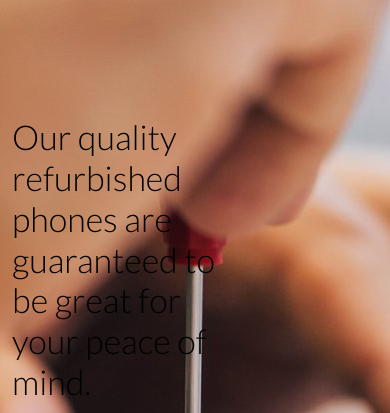
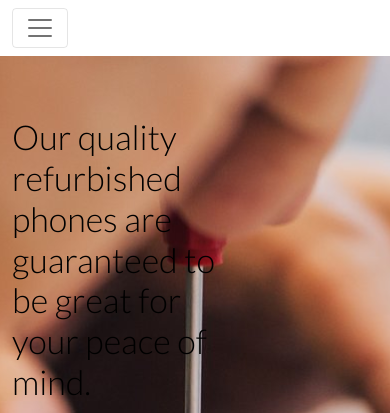
Before and after one commit to kristi0403/LCD-King, a Django app: page / in a window 390 px wide. Shown: the top 413 px of the page. Run offline with Django 3.2, Linux system fonts and the light colour scheme; some libraries are stand-ins or nearby versions.

Commit message:
created the includes templates folder for the mobile header and the main nav

```diff
--- a/templates/base.html
+++ b/templates/base.html
@@ -97,6 +97,14 @@
           </ul>
         </div>
       </div>
+      <div class="row bg-white">
+        <nav class="navbar navbar-expand-lg navbar-light w-100">
+          <button class="navbar-toggler" type="button" data-toggle="collapse" data-target="#main-nav" aria-controls="main-nav" aria-expanded="false" aria-label="Toggle navigation">
+            <span class="navbar-toggler-icon"></span>
+          </button>
+
+        </nav>
+      </div>
     </header>
 
     {% if messages %}
```
Also changed, not shown: templates/includes/main-nav.html (added), templates/includes/mobile-top-header.html (added).
